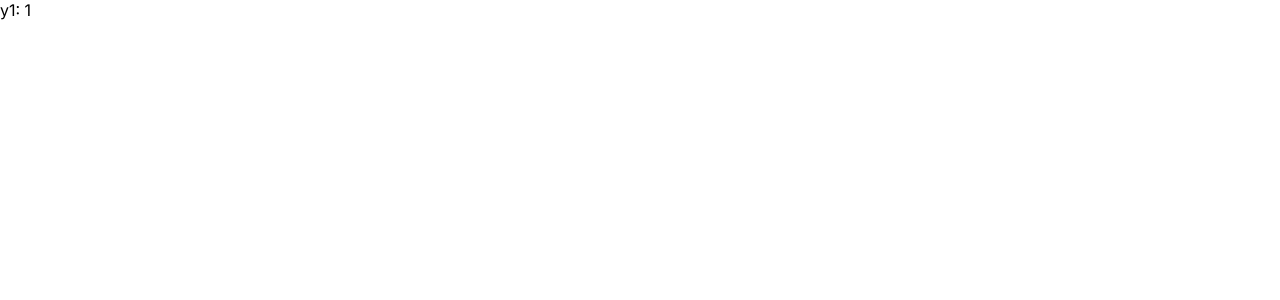
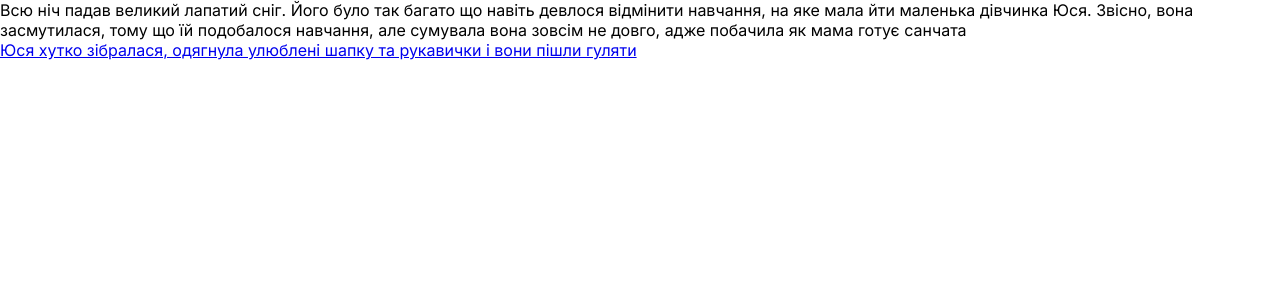
Before and after one commit to Drag13/live-book, a Next.js app: page /live-book/y1/1 in a window 1280 px wide. Shown: the top 300 px of the page. Built offline with nearby package versions, Linux system fonts and the light colour scheme.

Commit message:
Added main logic

```diff
--- a/app/[chapterId]/[sceneId]/page.tsx
+++ b/app/[chapterId]/[sceneId]/page.tsx
@@ -1,15 +1,23 @@
-import { availableModules } from '@/app/book';
+'use client';
+
 import { AppLink } from '@/app/shared/component/app-link';
-import { H } from '@/app/shared/typography/h';
-import { notFound } from 'next/navigation';
+import { useBook } from '../book.context';
 
-export default function ChapterPage({
-  params,
-}: {
-  params: {
-    chapterId: string;
-    sceneId: string;
-  };
-}) {
-  return <>{params.chapterId}: {params.sceneId}</>;
+export default function ChapterPage({}) {
+  const bookRunner = useBook();
+
+  return (
+    <>
+      <p>{bookRunner.sceneDescription}</p>
+      <ul>
+        {bookRunner.choices.map((c) => (
+          <li key={c.id}>
+            <AppLink href={c.nextSceneId} onClick={() => bookRunner.act(c.id)}>
+              {c.description}
+            </AppLink>
+          </li>
+        ))}
+      </ul>
+    </>
+  );
 }
--- /dev/null
+++ b/app/[chapterId]/book.context.tsx
@@ -0,0 +1,19 @@
+import { createContext, useContext } from 'react';
+import { BookRunner } from '../lib/runner/runner';
+import { Module } from '../lib/builder/types';
+
+const BookContext = createContext<BookRunner<string>>(
+  null as unknown as BookRunner<string>
+);
+
+export function BookContextProvider({
+  children,
+  module,
+}: WithChildren<{ module: Module<string> }>) {
+  const bookRunner = new BookRunner(module);
+  return (
+    <BookContext.Provider value={bookRunner}>{children}</BookContext.Provider>
+  );
+}
+
+export const useBook = () => useContext(BookContext);
--- /dev/null
+++ b/app/[chapterId]/client.layout.tsx
@@ -0,0 +1,11 @@
+'use client';
+
+import { Module } from '../lib/builder/types';
+import { BookContextProvider } from './book.context';
+
+export function ClientLayout({
+  children,
+  module,
+}: WithChildren<{ module: Module<string> }>) {
+  return <BookContextProvider module={module}>{children}</BookContextProvider>;
+}
--- a/app/[chapterId]/layout.tsx
+++ b/app/[chapterId]/layout.tsx
@@ -1,4 +1,6 @@
+import { notFound } from 'next/navigation';
 import { availableModules } from '../book';
+import { ClientLayout } from './client.layout';
 
 export function generateStaticParams() {
   return availableModules.map((m) => ({
@@ -6,6 +8,17 @@ export function generateStaticParams() {
   }));
 }
 
-export default function ChapterLayout({ children }: WithChildren) {
-  return <>{children}</>;
+export default function ChapterLayout({
+  children,
+  params,
+}: WithChildren<{ params: { chapterId: string } }>) {
+  const selectedModule = availableModules.find(
+    (m) => m.id === params.chapterId
+  );
+
+  if (!selectedModule) {
+    notFound();
+  }
+
+  return <ClientLayout module={selectedModule}>{children}</ClientLayout>;
 }
--- a/app/book/chapter1/chapter1.ts
+++ b/app/book/chapter1/chapter1.ts
@@ -1,4 +1,4 @@
-import { ModuleBuilder } from "@/builder/builder";
+import { ModuleBuilder } from '@/builder/builder';
 
 export const yusya1Module = ModuleBuilder.create('Сніг іде зі Снігокраю', `y1`)
   .addEntryScene({
@@ -227,16 +227,17 @@ export const yusya1Module = ModuleBuilder.create('Сніг іде зі Сніг
     nextSceneId: '18',
     description: `Почалася підготовка до польоту`,
   })
+  .addChoiceAction({ operator: 'increment', target: 'tophill', value: 1 })
   .addConditionalScene(
     {
       id: `17-1`,
       description: `Після вчорашнього верхівка гори вже не здавалася Юсі такою високою. Разом з мамою та Сніжиками, яких мама ніяк не могла помітити, Юся хутко піднялася на самісіньку вершину та розпакувала гелікоптер`,
     },
-    { operator: 'eq', target: 'tophill', value: 1 }
+    { operator: 'eq', target: 'tophill', value: 2 }
   )
   .addSceneChoices({
     nextSceneId: '18',
-    description: `Почалася підготовка до польотму`,
+    description: `Почалася підготовка до польоту`,
   })
   .addScene({
     id: '18',
```
